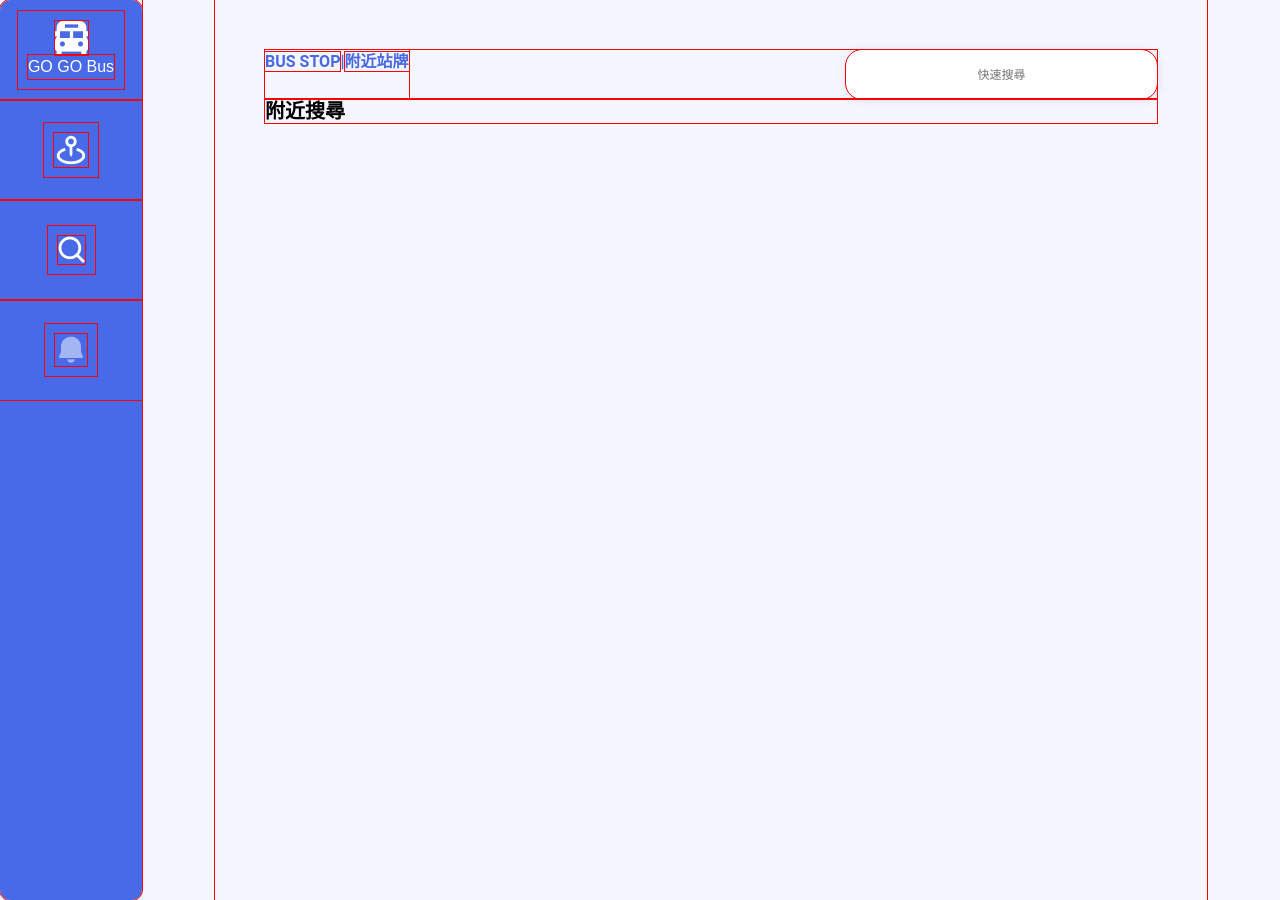
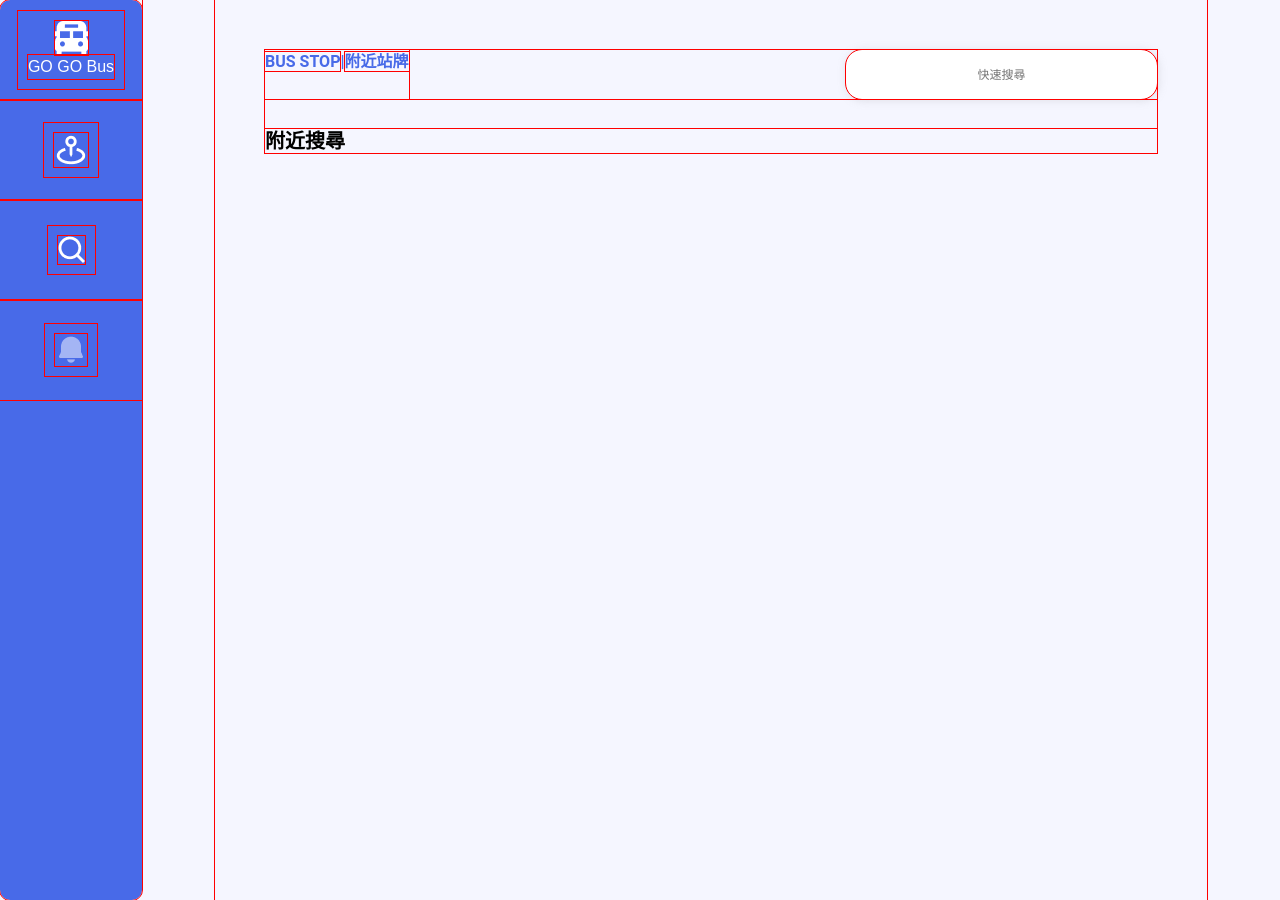
Before and after one commit to behappywendy/gogoBus, a JavaScript app: page /Search in a window 1280 px wide. Built offline with nearby package versions, Linux system fonts and the light colour scheme; a web font is replaced by a local one.

Commit message:
修改距離

```diff
--- a/src/components/Content_nav.vue
+++ b/src/components/Content_nav.vue
@@ -16,6 +16,7 @@ div {
   font-family: "Roboto", sans-serif;
   color: var(--primary);
   flex-wrap: wrap;
+  margin-bottom: 30px;
 }
 
 nav {
--- a/src/views/Search.vue
+++ b/src/views/Search.vue
@@ -1,4 +1,5 @@
 <template>
   <h2>附近搜尋</h2>
+
 </template>
 <style lang="scss" scoped></style>
```
